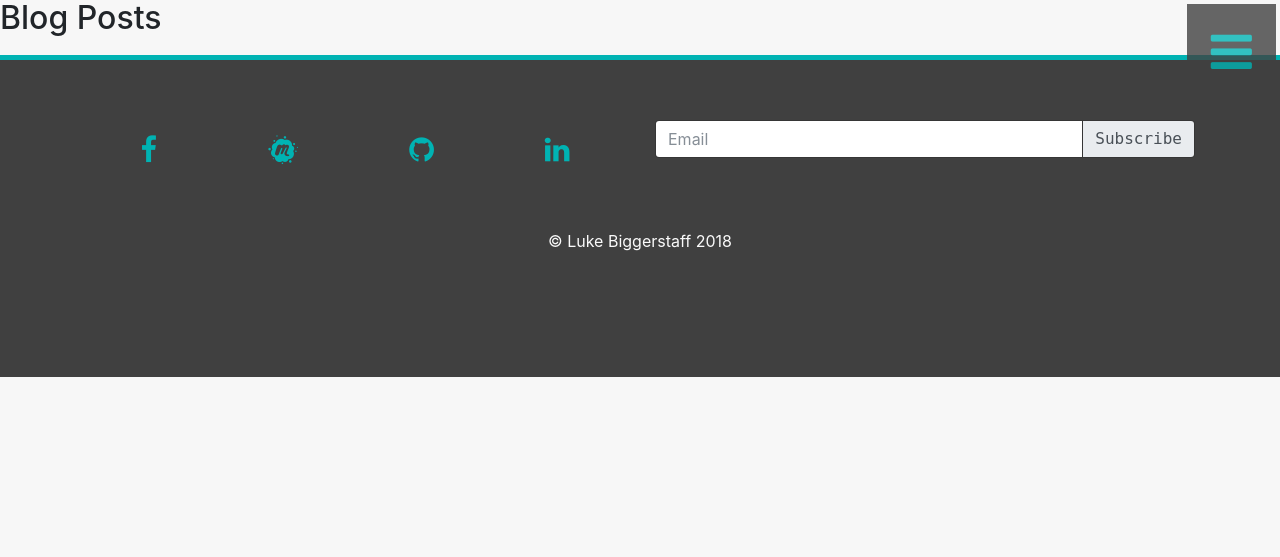
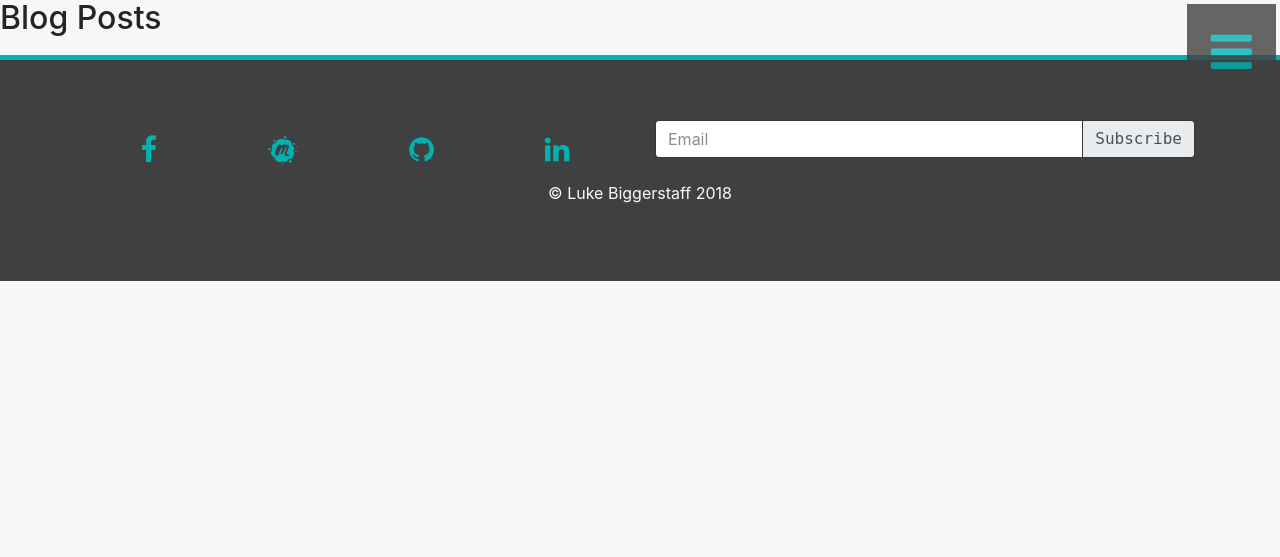
Before and after one commit to lukebiggerstaff/YADBlog, a Django app: page / in a window 1280 px wide. Shown: the top 557 px of the page. Run offline with Django 3.2, Linux system fonts and the light colour scheme; data that the repository does not hold is empty; some libraries are stand-ins or nearby versions.

Commit message:
changed padding and columns in footer

```diff
--- a/yadblog/blog/templates/blog/footer.html
+++ b/yadblog/blog/templates/blog/footer.html
@@ -15,7 +15,7 @@
           <i class="fa fa-linkedin py-3"></i>
         </a>
       </div>
-      <div class="col-md-6">
+      <div class="col-md-6 footer-form">
         <form action="" method="post">
           <div class="input-group">
             <input type="text" class="form-control" placeholder="Email">
@@ -25,8 +25,8 @@
       </div>
     </div>
     <div class="row">
-      <div class="col-md-6 m-auto">
-        <p class="text-center p-5">&copy; Luke Biggerstaff {% now "Y" %}</p>
+      <div class="col-xs-8 m-auto">
+        <p class="text-center copyright">&copy; Luke Biggerstaff {% now "Y" %}</p>
       </div>
     </div>
   </div>
```
